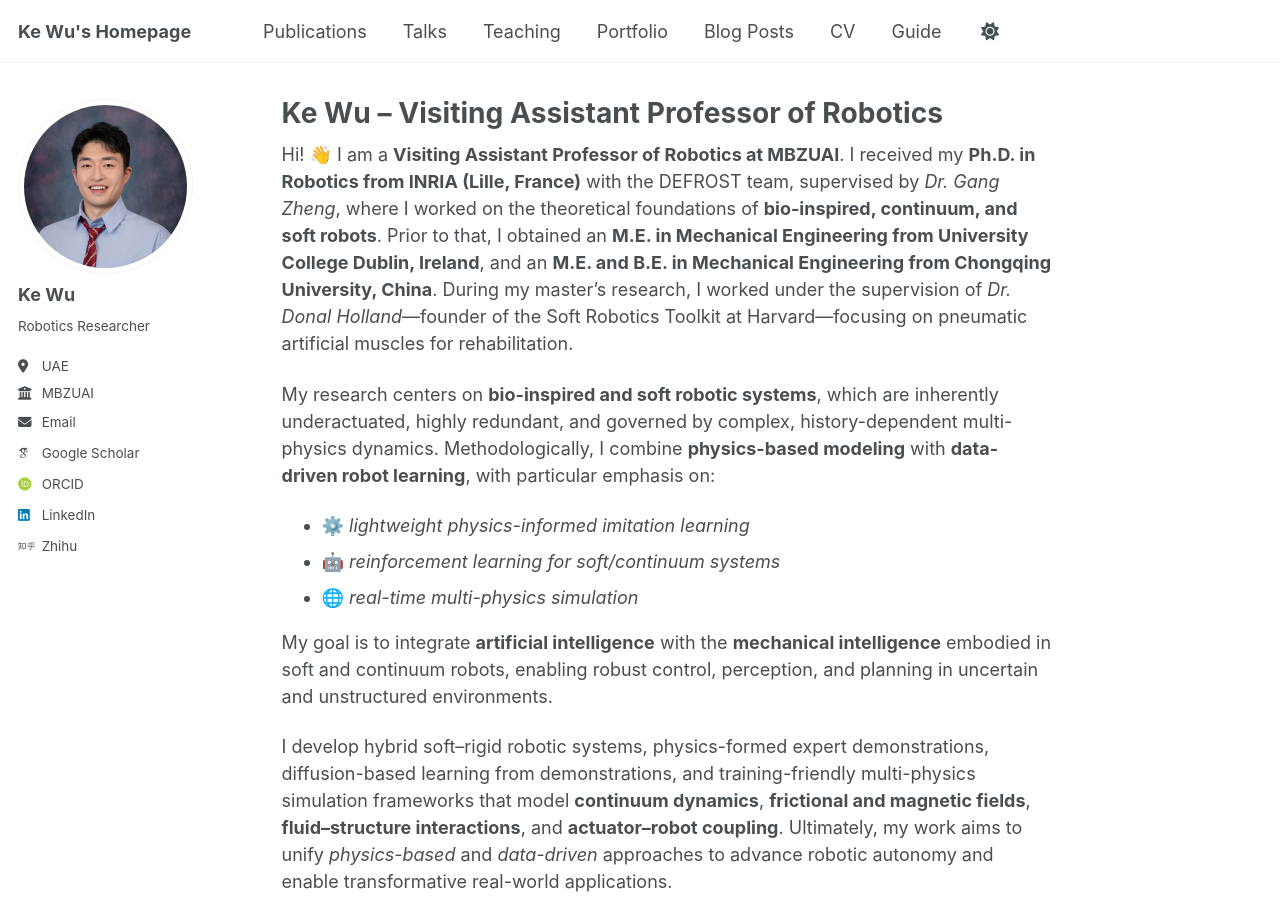
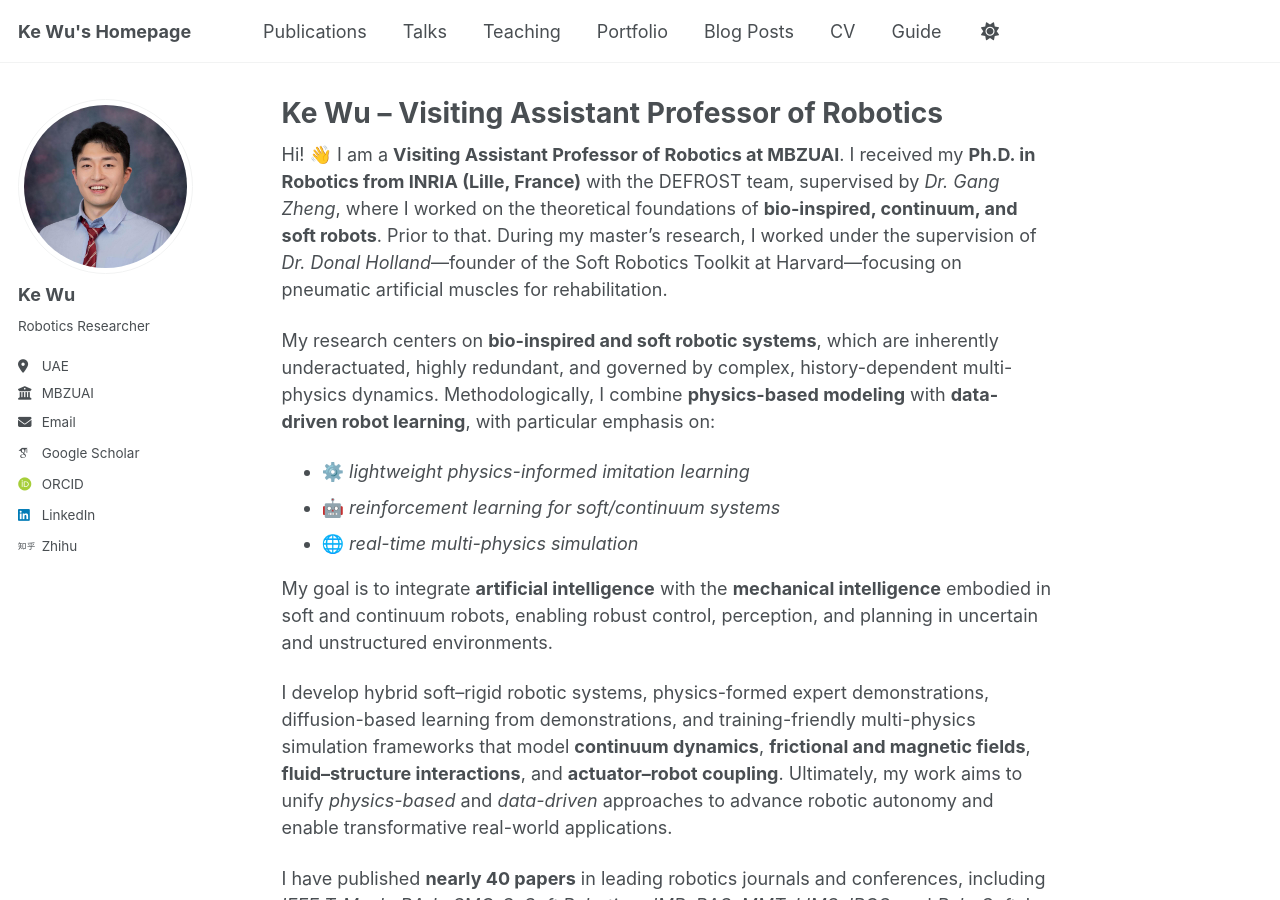
Before and after one commit to SobotHub/SobotHub.github.io, a Jekyll site: the page built from _pages/about.md, in a window 1280 px wide and 900 px high. Built offline with Jekyll 4.4.1, drawn with Linux system fonts in a browser that asks for light colours; some web fonts are replaced; a script bundle is joined from its source files by our own code; library files that are not in the unit come from our copies.

Commit message:
Update homepage About section

```diff
--- a/_pages/about.md
+++ b/_pages/about.md
@@ -7,7 +7,7 @@
   - /about.html
 ---
 
-Hi! 👋 I am a **Visiting Assistant Professor of Robotics at MBZUAI**. I received my **Ph.D. in Robotics from INRIA (Lille, France)** with the DEFROST team, supervised by *Dr. Gang Zheng*, where I worked on the theoretical foundations of **bio-inspired, continuum, and soft robots**. Prior to that, I obtained an **M.E. in Mechanical Engineering from University College Dublin, Ireland**, and an **M.E. and B.E. in Mechanical Engineering from Chongqing University, China**. During my master’s research, I worked under the supervision of *Dr. Donal Holland*—founder of the Soft Robotics Toolkit at Harvard—focusing on pneumatic artificial muscles for rehabilitation.
+Hi! 👋 I am a **Visiting Assistant Professor of Robotics at MBZUAI**. I received my **Ph.D. in Robotics from INRIA (Lille, France)** with the DEFROST team, supervised by *Dr. Gang Zheng*, where I worked on the theoretical foundations of **bio-inspired, continuum, and soft robots**. Prior to that. During my master’s research, I worked under the supervision of *Dr. Donal Holland*—founder of the Soft Robotics Toolkit at Harvard—focusing on pneumatic artificial muscles for rehabilitation.
 
 My research centers on **bio-inspired and soft robotic systems**, which are inherently underactuated, highly redundant, and governed by complex, history-dependent multi-physics dynamics. Methodologically, I combine **physics-based modeling** with **data-driven robot learning**, with particular emphasis on:
 - ⚙️ *lightweight physics-informed imitation learning*
```
